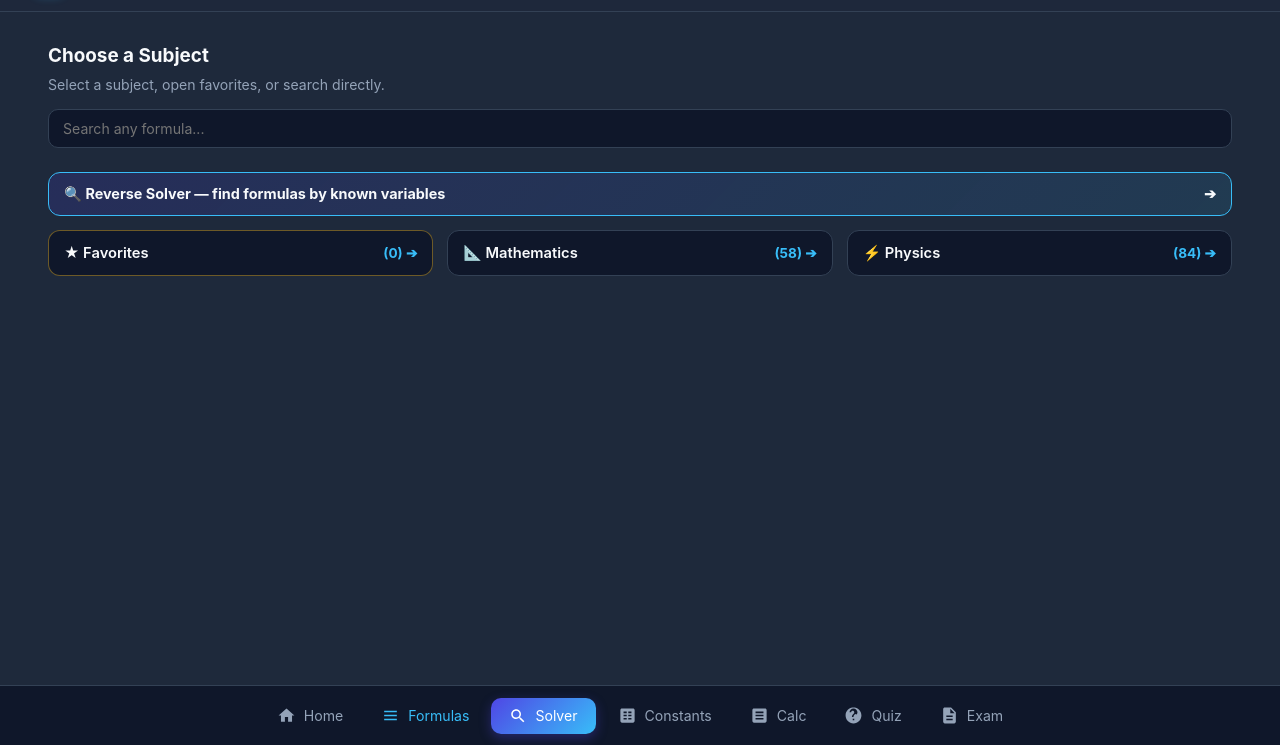
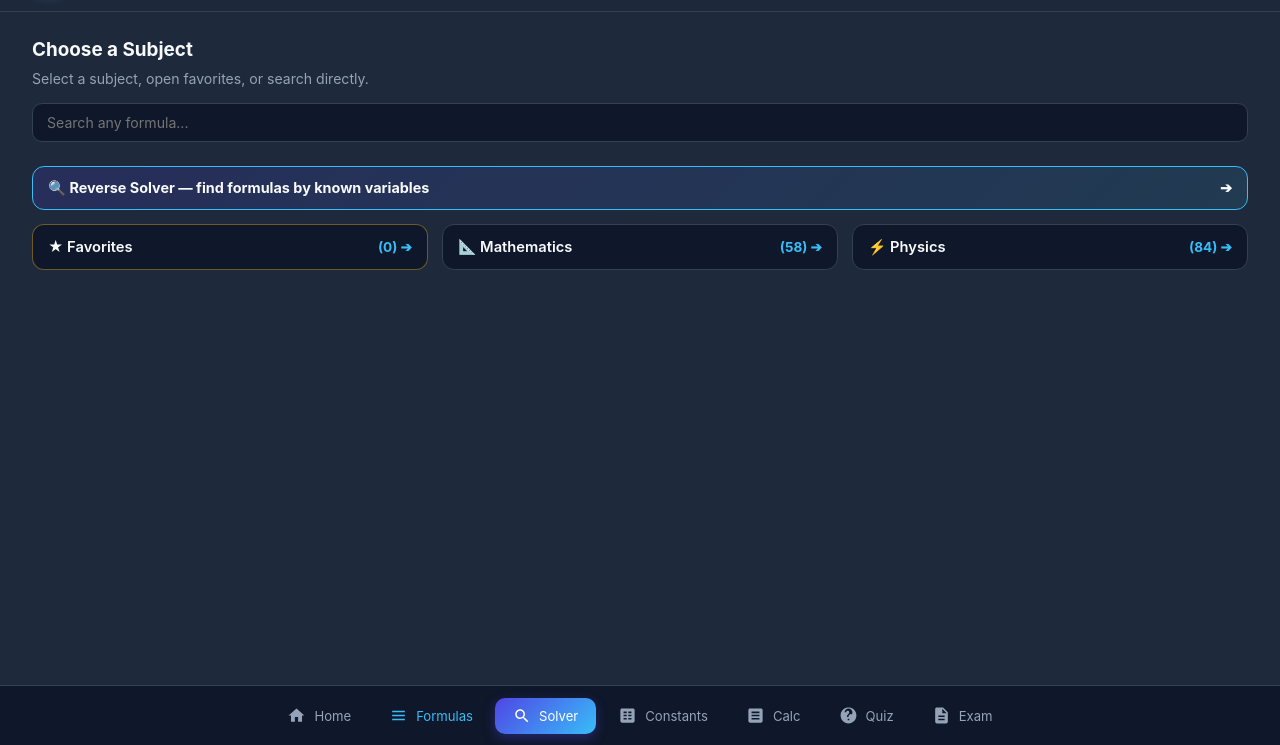
Before and after one commit to tokhtarnurassyl-hue/formulas-vault, a plain HTML site: page index.html in a window 1280 px wide. Both pictures are taken after a click on the button "Explore Formulas". Shown: the part 55-800 px from the top of the page. Drawn offline with nearby package versions, Linux system fonts and the light colour scheme.

Commit message:
Update index.html

```diff
--- a/index.html
+++ b/index.html
@@ -1208,6 +1208,65 @@
                 font-size: 0.88rem;
             }
         }
+        /* Жёсткое переопределение для десктопа */
+@media screen and (min-width: 768px) {
+    body {
+        display: block !important;
+        padding: 0 !important;
+    }
+    .phone-container {
+        max-width: 1180px !important;
+        width: 100% !important;
+        height: 100vh !important;
+        margin: 0 auto !important;
+        border: none !important;
+        border-radius: 0 !important;
+        box-shadow: none !important;
+    }
+    .app-content {
+        padding: 26px 32px 32px !important;
+    }
+    #formula-list,
+    #default-subjects,
+    #dynamic-category-list,
+    #global-search-results,
+    #exam-results,
+    #reverse-results-standalone {
+        display: grid !important;
+        grid-template-columns: repeat(2, minmax(0, 1fr)) !important;
+        gap: 14px !important;
+    }
+    .nav-bar {
+        justify-content: center !important;
+        gap: 6px !important;
+    }
+    .nav-item {
+        flex-direction: row !important;
+        gap: 8px !important;
+        font-size: 0.82rem !important;
+        padding: 9px 16px !important;
+    }
+    .nav-item.solver-highlight {
+        width: auto !important;
+        height: auto !important;
+        margin-top: 0 !important;
+        border-radius: 10px !important;
+        padding: 9px 18px !important;
+    }
+    .nav-item.solver-highlight span {
+        display: inline !important;
+    }
+}
+
+@media screen and (min-width: 1100px) {
+    .phone-container { max-width: 1360px !important; }
+    #formula-list,
+    #default-subjects,
+    #dynamic-category-list,
+    #exam-results {
+        grid-template-columns: repeat(3, minmax(0, 1fr)) !important;
+    }
+}
     </style>
 </head>
 <body>
```
